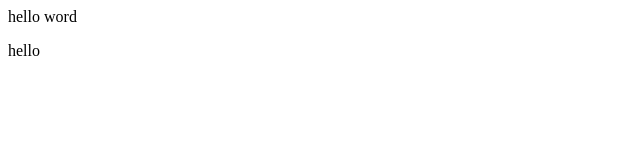
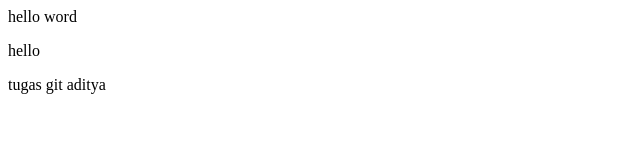
Before and after one commit to adityapratama024/tugas-git, a plain HTML site: page index.html in a window 1280 px wide. Shown: the whole page, without its empty margins (0-640 px from the left). Drawn offline with Linux system fonts and the light colour scheme.

Commit message:
mengubah baris ke 10

```diff
--- a/index.html
+++ b/index.html
@@ -7,5 +7,6 @@
     <body>
         <p>hello word</p>
         <p>hello</p>
+        <p> tugas git aditya</p>
     </body>
 </html>
```
